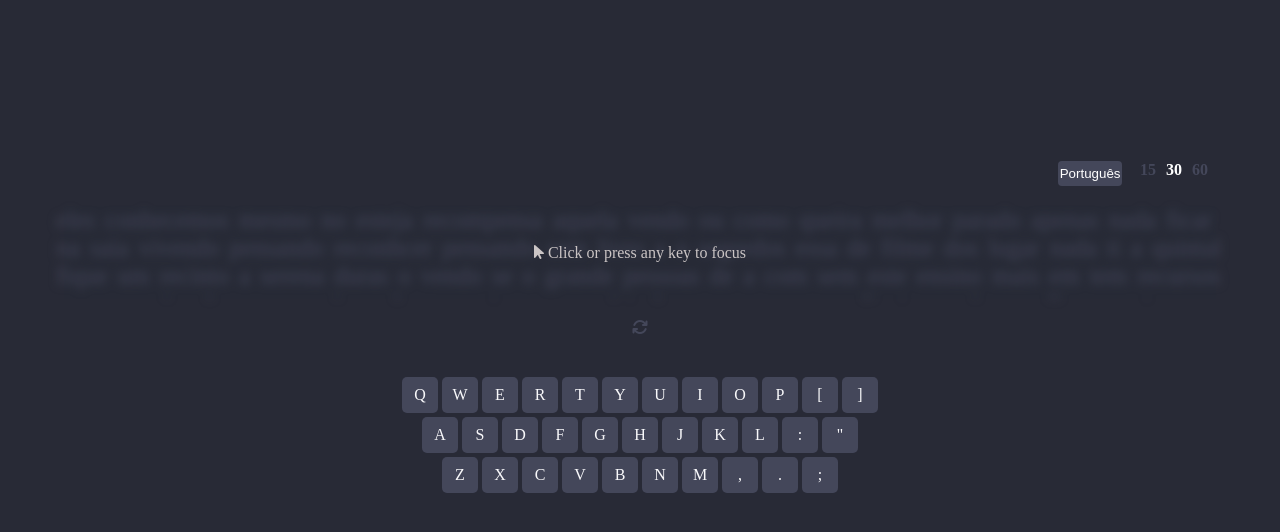
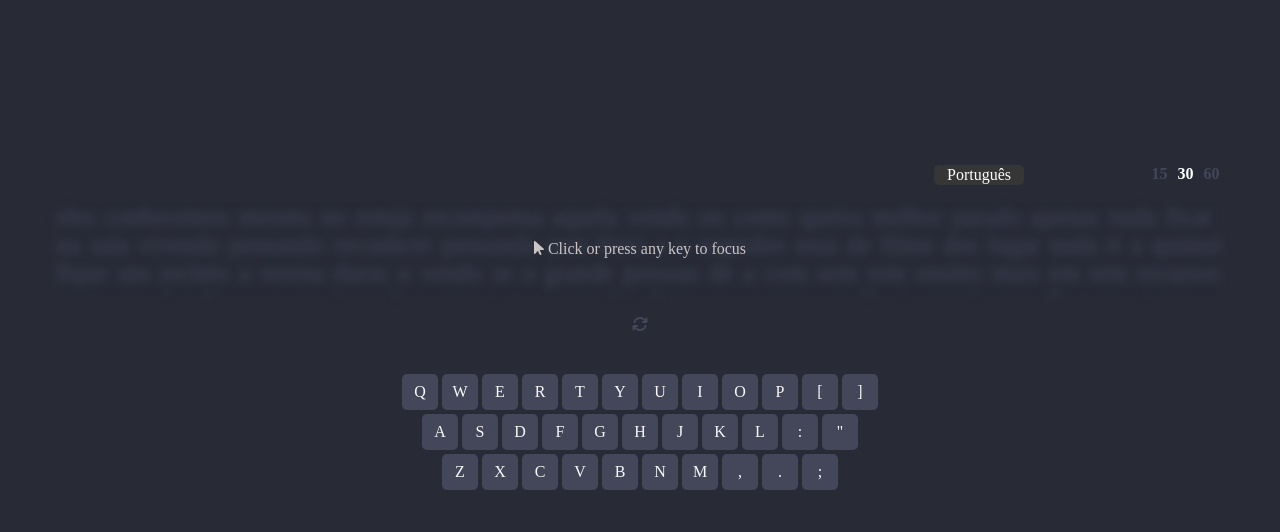
Before and after one commit to luizpereiradev/TypingPractice, a website: page index.html in a window 1280 px wide. Shown: the part 62-594 px from the top of the page. Drawn offline with nearby package versions, Linux system fonts and the light colour scheme.

Commit message:
fix: functional language selector in any browser

```diff
--- a/index.html
+++ b/index.html
@@ -33,10 +33,9 @@
       <div class="displayTimer">30</div>
       <div class="timeOptions">
         <div class="select">
-          <select>
-            <option value="PT" class="language">Português</option>
-            <option value="EN" class="language">English</option>
-          </select>
+          <div class="language">Português</div>
+          <div class="option">English</div>
+          <div class="option">Português</div>
         </div>
         <div class="timeSelectors">
           <div class="timeSelector">15</div>
--- a/script.js
+++ b/script.js
@@ -307,14 +307,18 @@ const playKeySound = (key) => {
 };
 
 const selectLanguage = (event) => {
-  const language = event.target.value;
-  words = language === "EN" ? wordsEN : wordsPT;
+  const languageElement = document.querySelector(".language");
+  const language = event.target.textContent;
+  console.log(language)
+  languageElement.textContent = language;
+  words = language === 'English' ? wordsEN : wordsPT;
   reloadText();
 };
 
-const languageSelectorContainer = document.querySelector(".select");
-
-languageSelectorContainer.addEventListener("click", selectLanguage);
+const languageOptions = document.querySelectorAll(".option");
+languageOptions.forEach((option) => {
+  option.addEventListener("click", selectLanguage);
+});
 
 const soundIcon = document.querySelector(".volume");
 let soundMuted = false;
--- a/style.css
+++ b/style.css
@@ -253,32 +253,42 @@ ul{
   color: var(--title);
 }
 
-select {
-  appearance: none;
-  outline: 0;
-  border: 0;
-  box-shadow: none;
-  flex: 1;
-  padding: 0 1em;
-  color: #fff;
-  background-color: var(--gray);
-  background-image: none;
-  cursor: pointer;
+
+.select {
+  display: flex;
+  flex-direction: column;
+  position: absolute;
+  right: 20%;
+  background-color: rgb(54, 54, 54);
+  z-index: 998;
+  border-radius: 5px;
+  width: 90px;
+}
+
+.language{
   text-align: center;
 }
 
-select::-ms-expand {
+.select div{
+  padding: 1px 5px;
+  color: white;
+}
+.select:hover{
+  border-radius: 5px 5px 0 0;
+}
+
+.select:hover div{
+  cursor: pointer;
+  display: block;
+  border-bottom: 1px solid white;
+}
+
+.option{
   display: none;
 }
 
-.select {
-  position: relative;
-  display: flex;
-  justify-content: center;
-  height: 25px;
-  border-radius: .25em;
-  overflow: hidden;
-  width: 80px;
+.option:hover{
+  background-color: rgb(40, 42, 54);
 }
 
 @media screen and (min-width: 550px) {
@@ -286,6 +296,7 @@ select::-ms-expand {
     width: 32px;
     height: 32px;
   }
+
 }
 
 @media screen and (max-width: 335px) {
@@ -294,6 +305,15 @@ select::-ms-expand {
   }
   .modalResult-chart{
     display: none;
+  }
+  .select {
+    display: none;
+  }
+}
+
+@media screen and (max-width: 635px) {
+  .select {
+    right: 30%;
   }
 }
 
```
